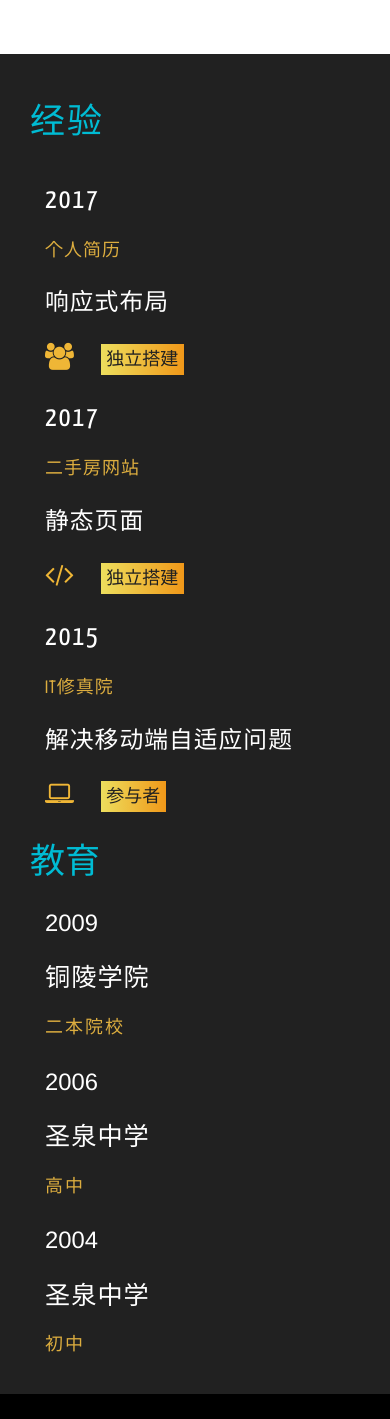
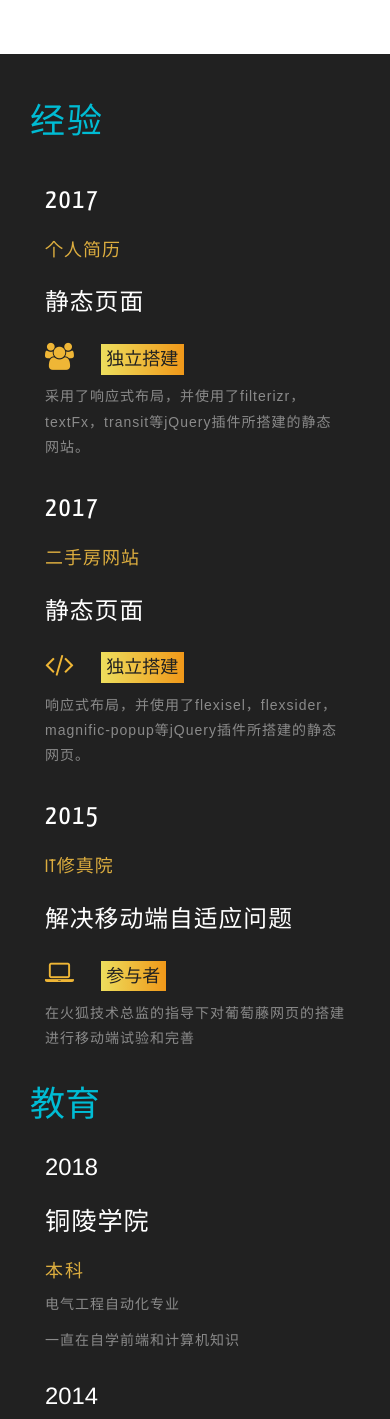
Before and after one commit to hbd082014/resume, a plain HTML site: page index.html in a window 390 px wide. Shown: the part 6093-7512 px from the top of the page. Drawn offline with Linux system fonts and the light colour scheme.

Commit message:
修改文档

```diff
--- a/index.html
+++ b/index.html
@@ -298,7 +298,7 @@
 					<div class="col-md-6 w3-about-grid-left2">
 						<h3>CSDN博客</h3>
 						<p>今日不更</p>
-						<h4><a href="#"></a>懒</h4>
+						<h4><a href="#"></a>HBD</h4>
 
 					</div>
 					<div class="col-md-6 w3-about-grid-right2">
@@ -325,9 +325,9 @@
 					<h4>个人简历</h4>
 				</div>
 				<div class="col-md-6 w3-edu-info2">
-					<h3>响应式布局</h3>
+					<h3>静态页面</h3>
 					<h4><i class="fa fa-users" aria-hidden="true"></i><span>独立搭建</span></h4>
-					<p></p>
+					<p>采用了响应式布局，并使用了filterizr，textFx，transit等jQuery插件所搭建的静态网站。</p>
 				</div>
 				<div class="clearfix"></div>
 				<div class="col-md-4 w3-edu-info1">
@@ -338,7 +338,7 @@
 				<div class="col-md-6 w3-edu-info2">
 					<h3>静态页面</h3>
 					<h4><i class="fa fa-code" aria-hidden="true"></i><span>独立搭建</span></h4>
-					<p></p>
+					<p>响应式布局，并使用了flexisel，flexsider，magnific-popup等jQuery插件所搭建的静态网页。</p>
 				</div>
 				<div class="clearfix"></div>
 				<div class="col-md-4 w3-edu-info1">
@@ -349,7 +349,7 @@
 				<div class="col-md-6 w3-edu-info2">
 					<h3>解决移动端自适应问题</h3>
 					<h4><i class="fa fa-laptop" aria-hidden="true"></i><span>参与者</span></h4>
-					<p></p>
+					<p>在火狐技术总监的指导下对葡萄藤网页的搭建进行移动端试验和完善</p>
 
 				</div>
 				<div class="clearfix"></div>
@@ -359,25 +359,26 @@
 					<h3>教育</h3>
 				</div>
 				<div class="col-md-3 w3-edu-info-right1">
-					<h3>2009</h3>
+					<h3>2018</h3>
 				</div>
 				<div class="col-md-9 w3-edu-info-right2">
 					<h3>铜陵学院</h3>
-					<h4>二本院校</h4>
+					<h4>本科</h4>
+					<p>电气工程自动化专业</p>
+					<p>一直在自学前端和计算机知识</p>
+				</div>
+				<div class="clearfix"></div>
+				<div class="col-md-3 w3-edu-info-right1">
+					<h3>2014</h3>
+				</div>
+				<div class="col-md-9 w3-edu-info-right2">
+					<h3>圣泉中学</h3>
+					<h4>高中</h4>
 					<p></p>
 				</div>
 				<div class="clearfix"></div>
 				<div class="col-md-3 w3-edu-info-right1">
-					<h3>2006</h3>
-				</div>
-				<div class="col-md-9 w3-edu-info-right2">
-					<h3>圣泉中学</h3>
-					<h4>高中 </h4>
-					<p></p>
-				</div>
-				<div class="clearfix"></div>
-				<div class="col-md-3 w3-edu-info-right1">
-					<h3>2004</h3>
+					<h3>2011</h3>
 				</div>
 				<div class="col-md-9 w3-edu-info-right2">
 					<h3>圣泉中学</h3>
```
